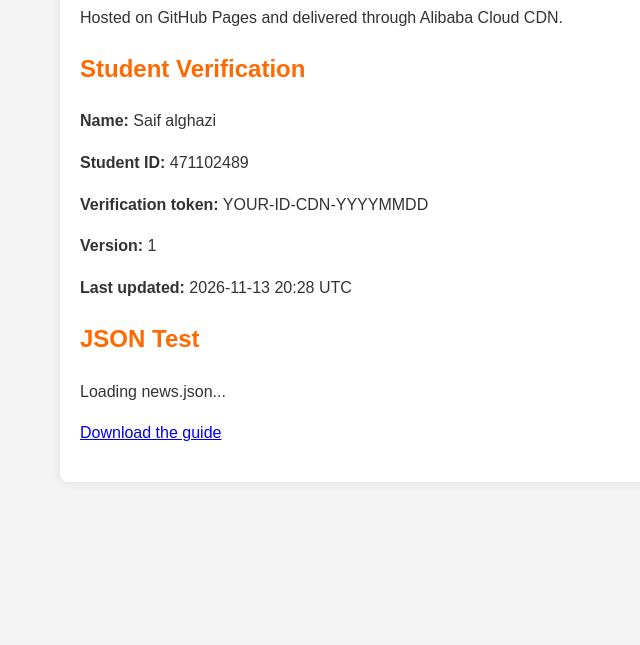
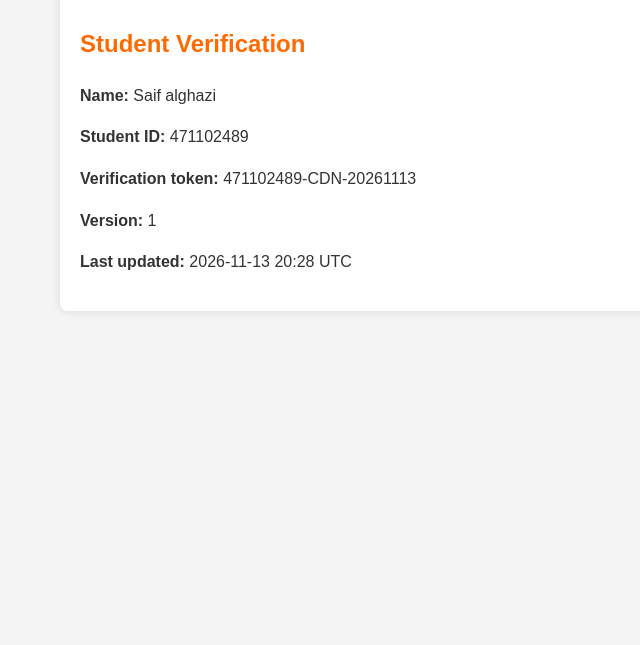
Before and after one commit to sauly24/sauly24.github.ionp, a plain HTML site: page index.html in a window 1280 px wide. Shown: the part 155-800 px from the top of the page, without its empty margins (160-800 px from the left). Drawn offline with Linux system fonts and the light colour scheme.

Commit message:
Fix HTML structure and update student details

```diff
--- a/index.html
+++ b/index.html
@@ -1,30 +1,24 @@
-<!doctype html>
+<!DOCTYPE html>
 <html lang="en">
 <head>
-<meta charset="utf-8">
-<meta name="viewport" content="width=device-width, initial-scale=1">
+    <meta charset="UTF-8">
+    <meta name="viewport" content="width=device-width, initial-scale=1.0">
     <title>Alibaba Cloud CDN Homework</title>
     <link rel="stylesheet" href="css/style.css">
 </head>
 <body>
-<main class="container">
-<img class="logo" src="images/logo.png" alt="Student logo">
+    <div class="container">
         <h1>Alibaba Cloud CDN Homework</h1>
         <p>Hosted on GitHub Pages and delivered through Alibaba Cloud CDN.</p>
         <section>
             <h2>Student Verification</h2>
-<p><strong>Name:</strong> Saif alghazi </p>
-<p><strong>Student ID:</strong>  471102489</p>
-<p><strong>Verification token:</strong> YOUR-ID-CDN-YYYYMMDD</p>
+            <p><strong>Name:</strong> Saif alghazi</p>
+            <p><strong>Student ID:</strong> 471102489</p>
+            <p><strong>Verification token:</strong> 471102489-CDN-20261113</p>
             <p id="version"><strong>Version:</strong> 1</p>
             <p><strong>Last updated:</strong> 2026-11-13 20:28 UTC</p>
         </section>
-<section>
-<h2>JSON Test</h2>
-<p id="news">Loading news.json...</p>
-</section>
-<p><a href="downloads/guide.pdf">Download the guide</a></p>
-</main>
-<script src="js/app.js"></script>
+    </div>
+    <script src="js/script.js"></script>
 </body>
 </html>
```
Lines whose indentation alone changed are shown as unchanged.
